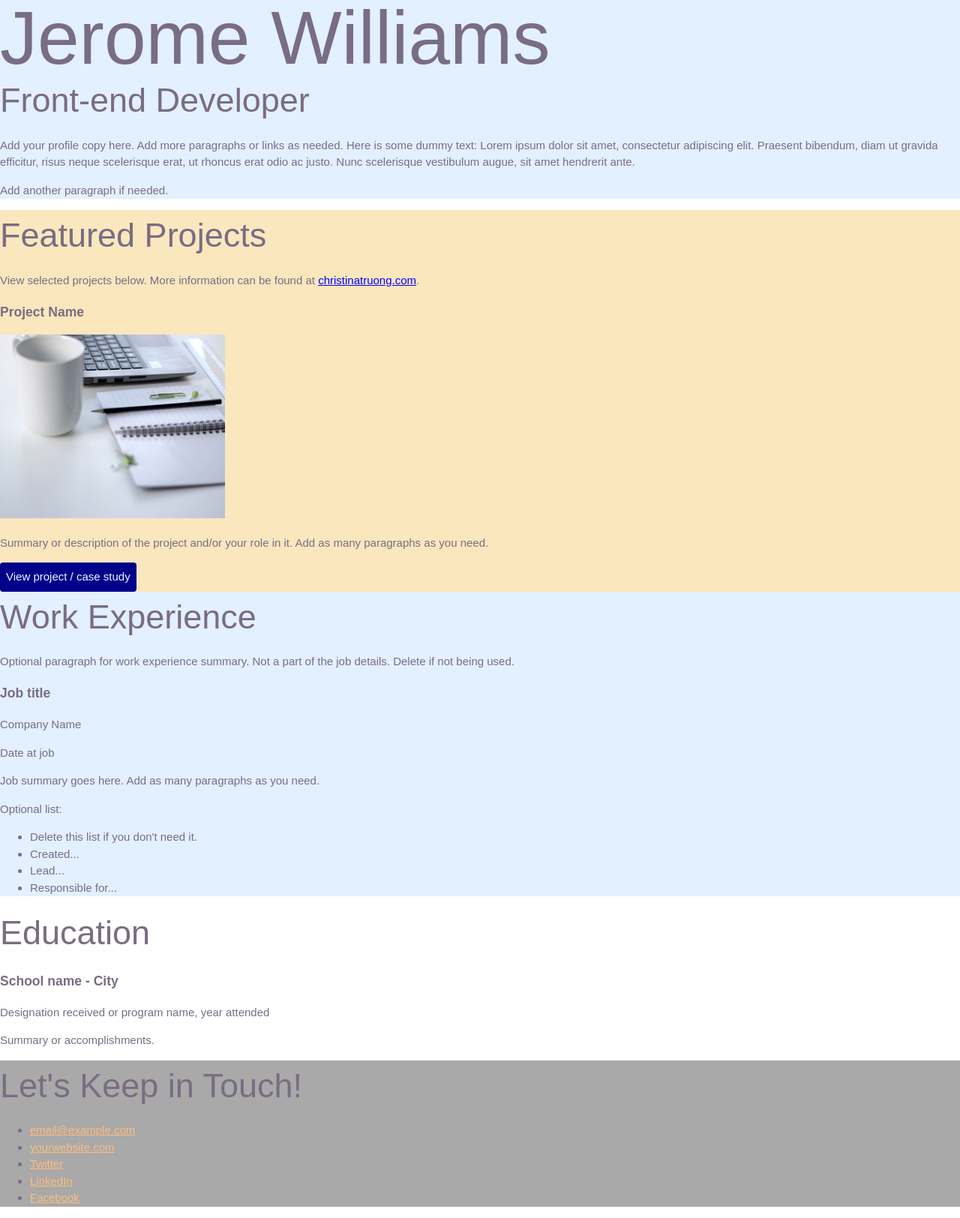
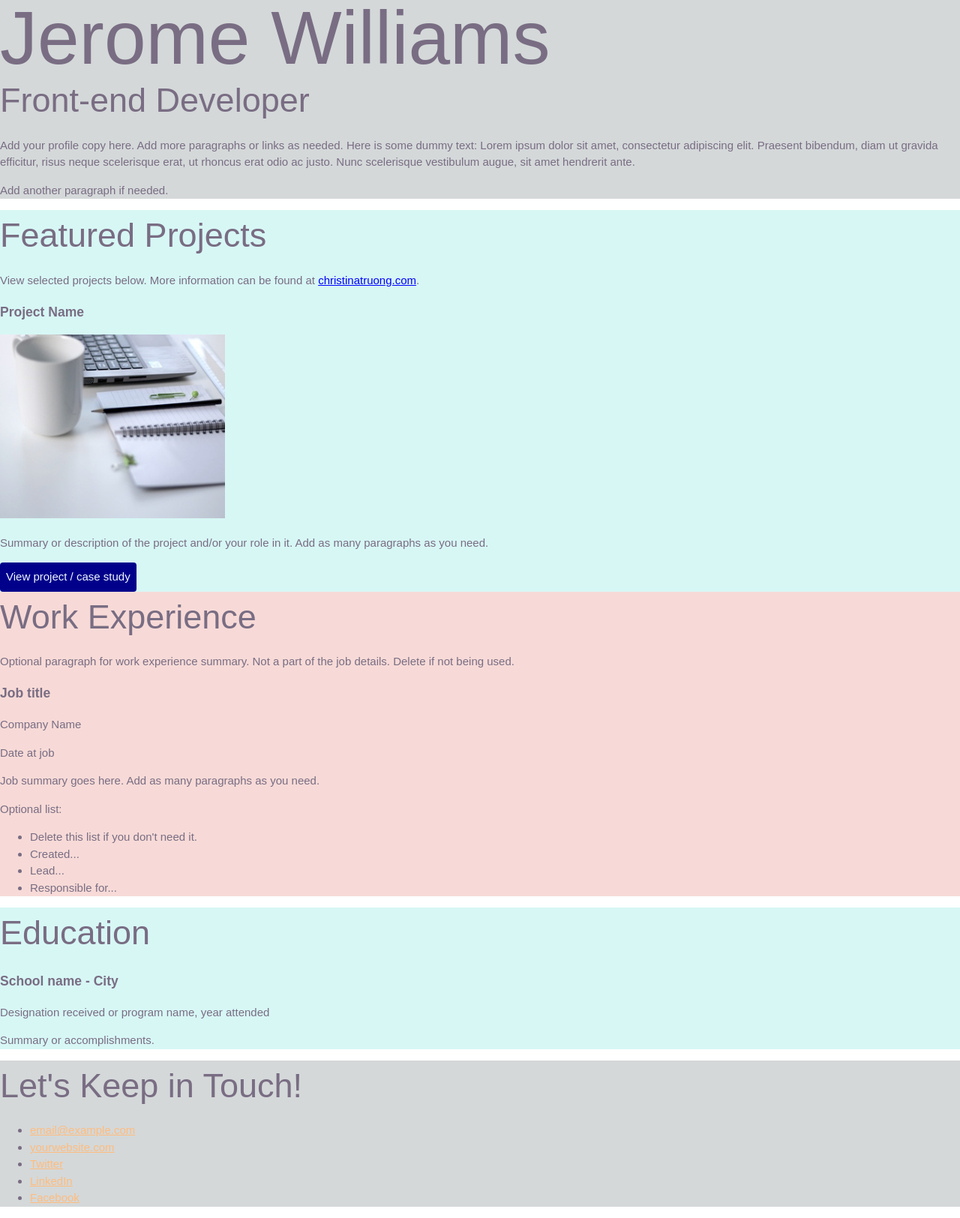
Before and after one commit to JBWillweb/jbwillweb.github.io, a plain HTML site: page ResumeAssignment/index.html in a window 1280 px wide. Shown: the whole page at 75% size. Drawn offline with Linux system fonts and the light colour scheme.

Commit message:
Update assignment3.css

```diff
--- a/ResumeAssignment/css/assignment3.css
+++ b/ResumeAssignment/css/assignment3.css
@@ -43,12 +43,11 @@ h1, h2 {
 /* Profile
 ----------------------------------------*/
 header {
-    background: #e3f0ff;
+    background: #d4d8d9;
 }
 .wrap {
-    position: absolute;
-    top: 50%;
-    left: 50%;
+    text-align: center;
+    padding-top: 100px;
     transform: translate(-50%,-50%);
   }
   .dimension {
@@ -58,7 +57,7 @@ header {
 /* Projects
 ----------------------------------------*/
 .projects {
-    background: #fae7be;
+    background: #d7f7f5;
 }
 .projects a {
     color: blue;
@@ -90,15 +89,18 @@ header {
 /* Work Experience
 ----------------------------------------*/
 .work-experience {
-    background: #e3f0ff;
+    background: #f7dad7;
 }
 
 /* Education
 ----------------------------------------*/
+.education {
+    background: #d7f7f5;
+}
 
 
 /* Contact Info
 ----------------------------------------*/
 footer {
-    background: darkgray;
+    background: #d4d8d9;
 }
```
